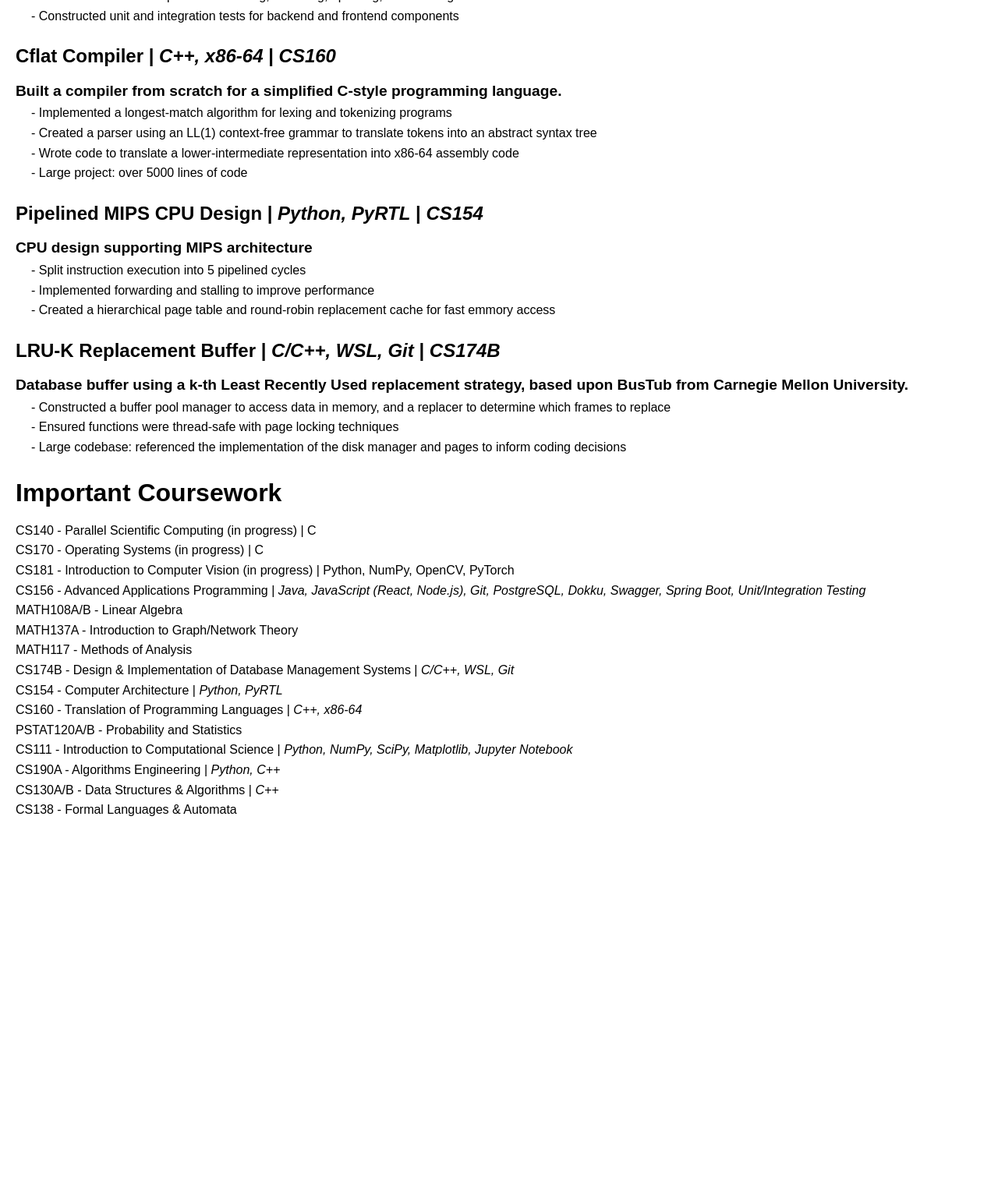
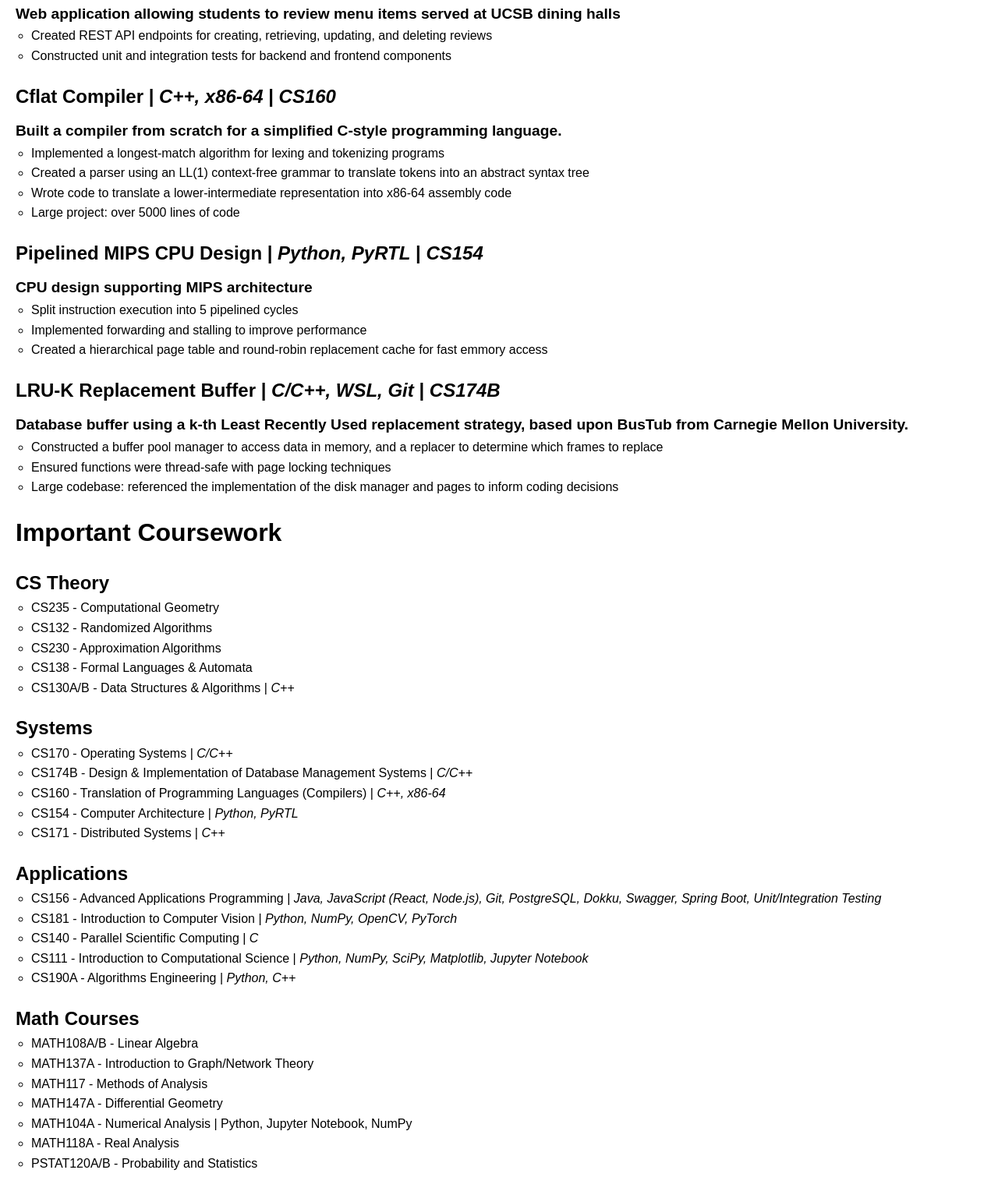
Before and after one commit to st4lemon/st4lemon.github.io, a plain HTML site: page projects.html in a window 1280 px wide. Shown: the part 851-2361 px from the top of the page at 78% size. Before the commit the page ends 1943 px from the top, so only its background shows below. Drawn offline with Linux system fonts and the light colour scheme.

Commit message:
Update 12/10/2025

```diff
--- a/projects.html
+++ b/projects.html
@@ -19,12 +19,23 @@
     </header>
 
     <section>
+        <h2>Paxos Blockchain | <i>C++</i> | <i>CS171</i></h2>
+        <h3>Distributed blockchain-based banking system optimized for consistency</h3>
+        <ul>
+            <li> Implemented the Paxos consensus algorithm to achieve agreement with 5 nodes on the network despite possible crash failures</li>
+            <li> Designed a peer-to-peer network using TCP sockets to allow nodes to communicate</li>
+            <li> Developed a command-line interface for users to check balances and make transfers</li>
+            <li> Ensured durability by persisting blockchain to disk and sending synchronization messages</li>
+        </ul>
+    </section>
+
+    <section>
         <h2>KOS Operating System | <i>C, Linux</i> | <i>CS170</i></h2>
         <h3>Operating system simulated on a MIPS R3000 processor</h3>
         <ul>
-            <li>- Developed code to perform Linux system calls including console I/O and fork/exec/wait</li>
-            <li>- Utilized Kthreads and virtual memory to perform multithreading, allowing concurrent execution of 8 processes at once</li>
-            <li>- Implemented file descriptors and pipes</li>
+            <li> Developed code to perform Linux system calls including console I/O and fork/exec/wait</li>
+            <li> Utilized Kthreads and virtual memory to perform multithreading, allowing concurrent execution of 8 processes at once</li>
+            <li> Implemented file descriptors and pipes</li>
         </ul>
     </section>
 
@@ -32,17 +43,8 @@
         <h2>Image Stitcher | <i>Python, OpenCV, NumPy</i> | <i>CS181</i></h2>
         <h3>Panoramic image stitcher using traditional homography methods</h3>
         <ul>
-            <li>- Implemented RANSAC method to compute homography matrices</li>
-            <li>- Utilized SIFT to compute matches between adjacent images</li>
-        </ul>
-    </section>
-
-    <section>
-        <h2>AI Chess Bot | <i>Python, PyTorch, Pandas, Jupyter Notebook</i></h2>
-        <h3>PyTorch-based chess bot that predicts the next best move given a chess position</h3>
-        <ul>
-            <li>- Retrieved game data using Lichess API and used data to train a convolutional neural network</li>
-            <li>- In progress</li>
+            <li> Implemented RANSAC method to compute homography matrices</li>
+            <li> Utilized SIFT to compute matches between adjacent images</li>
         </ul>
     </section>
 
@@ -50,8 +52,8 @@
         <h2>UCSB Dining Commons Menu Item Reviews | <i>Java, React, Node.js, Spring Boot, Dokku, PostgreSQL</i> | <i>CS156</i></h2>
         <h3>Web application allowing students to review menu items served at UCSB dining halls</h3>
         <ul>
-            <li>- Created REST API endpoints for creating, retrieving, updating, and deleting reviews</li>
-            <li>- Constructed unit and integration tests for backend and frontend components</li>
+            <li> Created REST API endpoints for creating, retrieving, updating, and deleting reviews</li>
+            <li> Constructed unit and integration tests for backend and frontend components</li>
         </ul>
     </section>
 
@@ -59,10 +61,10 @@
         <h2>Cflat Compiler | <i>C++, x86-64</i> | <i>CS160</i></h2>
         <h3>Built a compiler from scratch for a simplified C-style programming language.</h3>
         <ul>
-            <li>- Implemented a longest-match algorithm for lexing and tokenizing programs</li>
-            <li>- Created a parser using an LL(1) context-free grammar to translate tokens into an abstract syntax tree</li>
-            <li>- Wrote code to translate a lower-intermediate representation into x86-64 assembly code</li>
-            <li>- Large project: over 5000 lines of code</li>
+            <li> Implemented a longest-match algorithm for lexing and tokenizing programs</li>
+            <li> Created a parser using an LL(1) context-free grammar to translate tokens into an abstract syntax tree</li>
+            <li> Wrote code to translate a lower-intermediate representation into x86-64 assembly code</li>
+            <li> Large project: over 5000 lines of code</li>
         </ul>
     </section>
 
@@ -70,9 +72,9 @@
         <h2>Pipelined MIPS CPU Design | <i>Python, PyRTL</i> | <i>CS154</i></h2>
         <h3>CPU design supporting MIPS architecture</h3>
         <ul>
-            <li>- Split instruction execution into 5 pipelined cycles</li>
-            <li>- Implemented forwarding and stalling to improve performance</li>
-            <li>- Created a hierarchical page table and round-robin replacement cache for fast emmory access</li>
+            <li> Split instruction execution into 5 pipelined cycles</li>
+            <li> Implemented forwarding and stalling to improve performance</li>
+            <li> Created a hierarchical page table and round-robin replacement cache for fast emmory access</li>
         </ul>
     </section>
 
@@ -80,29 +82,53 @@
         <h2>LRU-K Replacement Buffer | <i>C/C++, WSL, Git</i> | <i>CS174B</i></h2>
         <h3>Database buffer using a k-th Least Recently Used replacement strategy, based upon BusTub from Carnegie Mellon University.</h3>
         <ul>
-            <li>- Constructed a buffer pool manager to access data in memory, and a replacer to determine which frames to replace</li>
-            <li>- Ensured functions were thread-safe with page locking techniques</li>
-            <li>- Large codebase: referenced the implementation of the disk manager and pages to inform coding decisions</li>
+            <li> Constructed a buffer pool manager to access data in memory, and a replacer to determine which frames to replace</li>
+            <li> Ensured functions were thread-safe with page locking techniques</li>
+            <li> Large codebase: referenced the implementation of the disk manager and pages to inform coding decisions</li>
         </ul>
     </section>
 
     <section>
         <h1>Important Coursework</h1>
-        <p>CS140 - Parallel Scientific Computing (in progress) | C</p>
-        <p>CS170 - Operating Systems (in progress) | C</p>
-        <p>CS181 - Introduction to Computer Vision (in progress) | Python, NumPy, OpenCV, PyTorch </p>
-        <p>CS156 - Advanced Applications Programming | <i>Java, JavaScript (React, Node.js), Git, PostgreSQL, Dokku, Swagger, Spring Boot, Unit/Integration Testing</i></p>
-        <p>MATH108A/B - Linear Algebra </p>
-        <p>MATH137A - Introduction to Graph/Network Theory </p>
-        <p>MATH117 - Methods of Analysis </p>
-        <p>CS174B - Design & Implementation of Database Management Systems | <i>C/C++, WSL, Git</i></p>
-        <p>CS154 - Computer Architecture | <i>Python, PyRTL</i></p>
-        <p>CS160 - Translation of Programming Languages | <i>C++, x86-64</i></p>
-        <p>PSTAT120A/B - Probability and Statistics</p>
-        <p>CS111 - Introduction to Computational Science | <i>Python, NumPy, SciPy, Matplotlib, Jupyter Notebook</i></p>
-        <p>CS190A - Algorithms Engineering | <i>Python, C++</i></p>
-        <p>CS130A/B - Data Structures & Algorithms | <i>C++</i></p>
-        <p>CS138 - Formal Languages & Automata</p>
+
+        <h2>CS Theory</h2>
+        <ul>
+            <li>CS235 - Computational Geometry</li>
+            <li>CS132 - Randomized Algorithms</li>
+            <li>CS230 - Approximation Algorithms</li>
+            <li>CS138 - Formal Languages & Automata</li>
+            <li>CS130A/B - Data Structures & Algorithms | <i>C++</i></li>
+        </ul>
+
+        <h2>Systems</h2>
+        <ul>
+            <li>CS170 - Operating Systems | <i>C/C++</i></li>
+            <li>CS174B - Design & Implementation of Database Management Systems | <i>C/C++ </i></li>
+            <li>CS160 - Translation of Programming Languages (Compilers) | <i>C++, x86-64</i></li>
+            <li>CS154 - Computer Architecture | <i>Python, PyRTL</i></li>
+            <li>CS171 - Distributed Systems | <i>C++</i></li>
+        </ul>
+
+        <h2>Applications</h2>
+        <ul>
+            <li>CS156 - Advanced Applications Programming | <i>Java, JavaScript (React, Node.js), Git, PostgreSQL, Dokku, Swagger, Spring Boot, Unit/Integration Testing</i></li>
+            <li>CS181 - Introduction to Computer Vision | <i>Python, NumPy, OpenCV, PyTorch</i></li>
+            <li>CS140 - Parallel Scientific Computing | <i>C</i></li>
+            <li>CS111 - Introduction to Computational Science | <i>Python, NumPy, SciPy, Matplotlib, Jupyter Notebook</i></li>
+            <li>CS190A - Algorithms Engineering | <i>Python, C++</i></li>
+        </ul>
+
+
+        <h2>Math Courses</h2>
+        <ul>
+            <li>MATH108A/B - Linear Algebra</li>
+            <li>MATH137A - Introduction to Graph/Network Theory</li>
+            <li>MATH117 - Methods of Analysis</li>
+            <li>MATH147A - Differential Geometry</li>
+            <li>MATH104A - Numerical Analysis | Python, Jupyter Notebook, NumPy</li>
+            <li>MATH118A - Real Analysis</li>
+            <li>PSTAT120A/B - Probability and Statistics</li>
+        </ul>
     </section>
 
 
--- a/style.css
+++ b/style.css
@@ -36,6 +36,10 @@ h3 {
 ul {
     list-style: none;
     padding-left: 20px;
+}
+
+li {
+    list-style-type: circle;
 }
 
 footer a {
```
Also changed, not shown: compprog.html (+20 -9 lines), index.html (+12 -9 lines).
